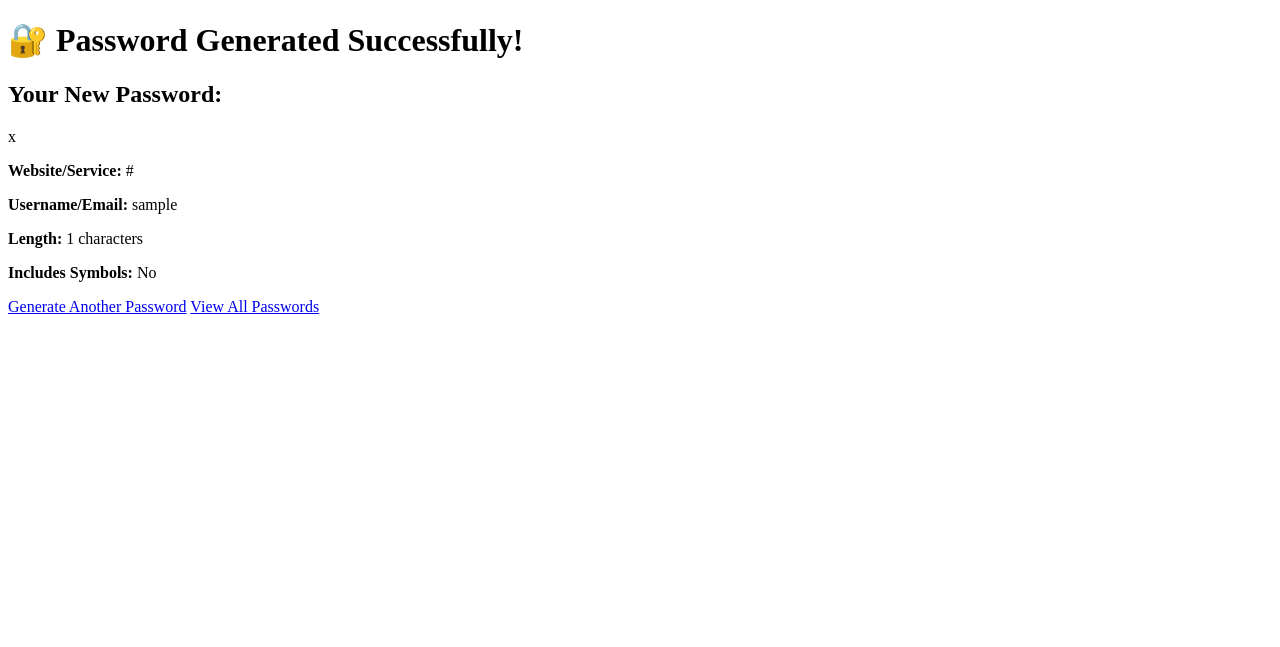
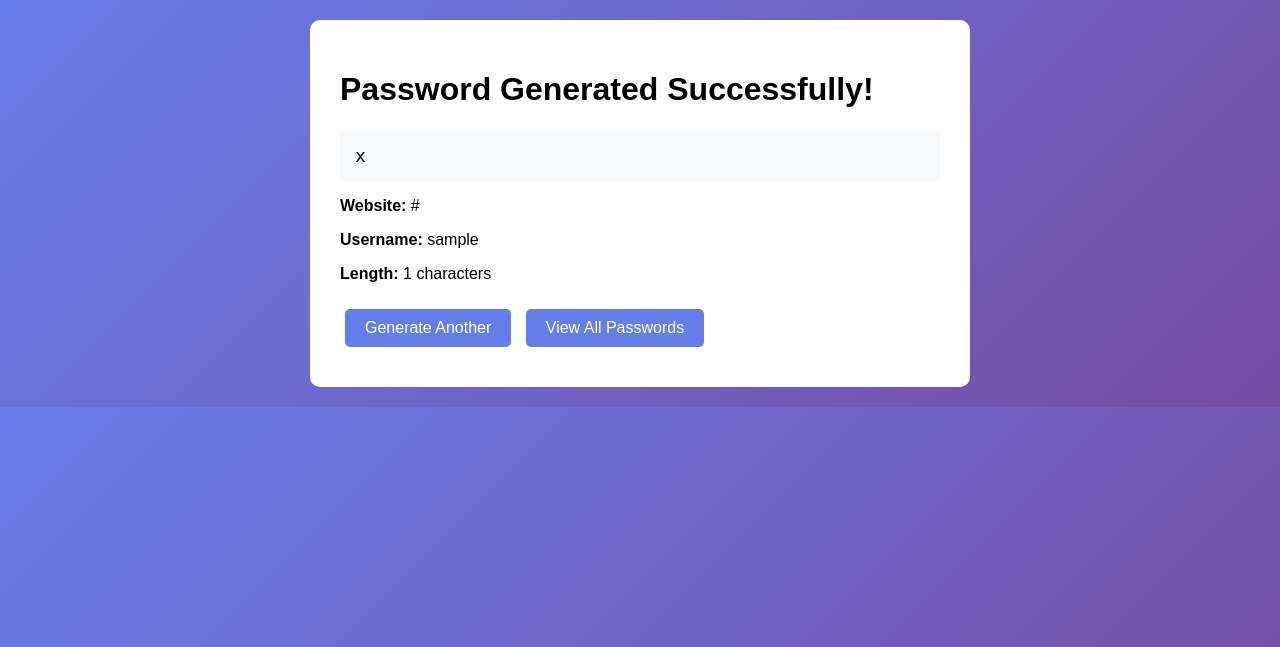
Before and after one commit to ptokito/Tracing101, a Flask app: template templates/result.html in a window 1280 px wide. Shown: the top 647 px of the page. Run offline with Flask 3, Linux system fonts and the light colour scheme; the template is opened without the code that fills it: most values are stand-ins (such as "Sample title", 1, 10 or a date in 2020).

Commit message:
Fix templates directory structure and add result.html

```diff
--- a/templates/result.html
+++ b/templates/result.html
@@ -3,33 +3,26 @@
 <head>
     <meta charset="UTF-8">
     <meta name="viewport" content="width=device-width, initial-scale=1.0">
-    <title>Password Generated - Secure Password Generator</title>
+    <title>Password Generated</title>
     <style>
-        /* Add your existing CSS styles here */
+        body { font-family: Arial, sans-serif; background: linear-gradient(135deg, #667eea 0%, #764ba2 100%); margin: 0; padding: 20px; }
+        .container { max-width: 600px; margin: 0 auto; background: white; padding: 30px; border-radius: 10px; }
+        .password-display { background: #f8f9fa; padding: 15px; border-radius: 5px; font-family: monospace; font-size: 18px; word-break: break-all; }
+        .btn { display: inline-block; padding: 10px 20px; background: #667eea; color: white; text-decoration: none; border-radius: 5px; margin: 10px 5px; }
     </style>
 </head>
 <body>
     <div class="container">
-        <h1>🔐 Password Generated Successfully!</h1>
+        <h1>Password Generated Successfully!</h1>
 
-        <div class="result-box">
-            <h2>Your New Password:</h2>
-            <div class="password-display">{{ password }}</div>
+        <div class="password-display">{{ password }}</div>
 
-            <div class="details">
-                <p><strong>Website/Service:</strong> {{ website }}</p>
-                {% if username %}
-                <p><strong>Username/Email:</strong> {{ username }}</p>
-                {% endif %}
-                <p><strong>Length:</strong> {{ length }} characters</p>
-                <p><strong>Includes Symbols:</strong> {{ 'Yes' if include_symbols else 'No' }}</p>
-            </div>
-        </div>
+        <p><strong>Website:</strong> {{ website }}</p>
+        <p><strong>Username:</strong> {{ username or 'Not specified' }}</p>
+        <p><strong>Length:</strong> {{ length }} characters</p>
 
-        <div class="actions">
-            <a href="{{ url_for('index') }}" class="btn">Generate Another Password</a>
-            <a href="{{ url_for('view_passwords') }}" class="btn">View All Passwords</a>
-        </div>
+        <a href="{{ url_for('index') }}" class="btn">Generate Another</a>
+        <a href="{{ url_for('view_passwords') }}" class="btn">View All Passwords</a>
     </div>
 </body>
 </html>
```
